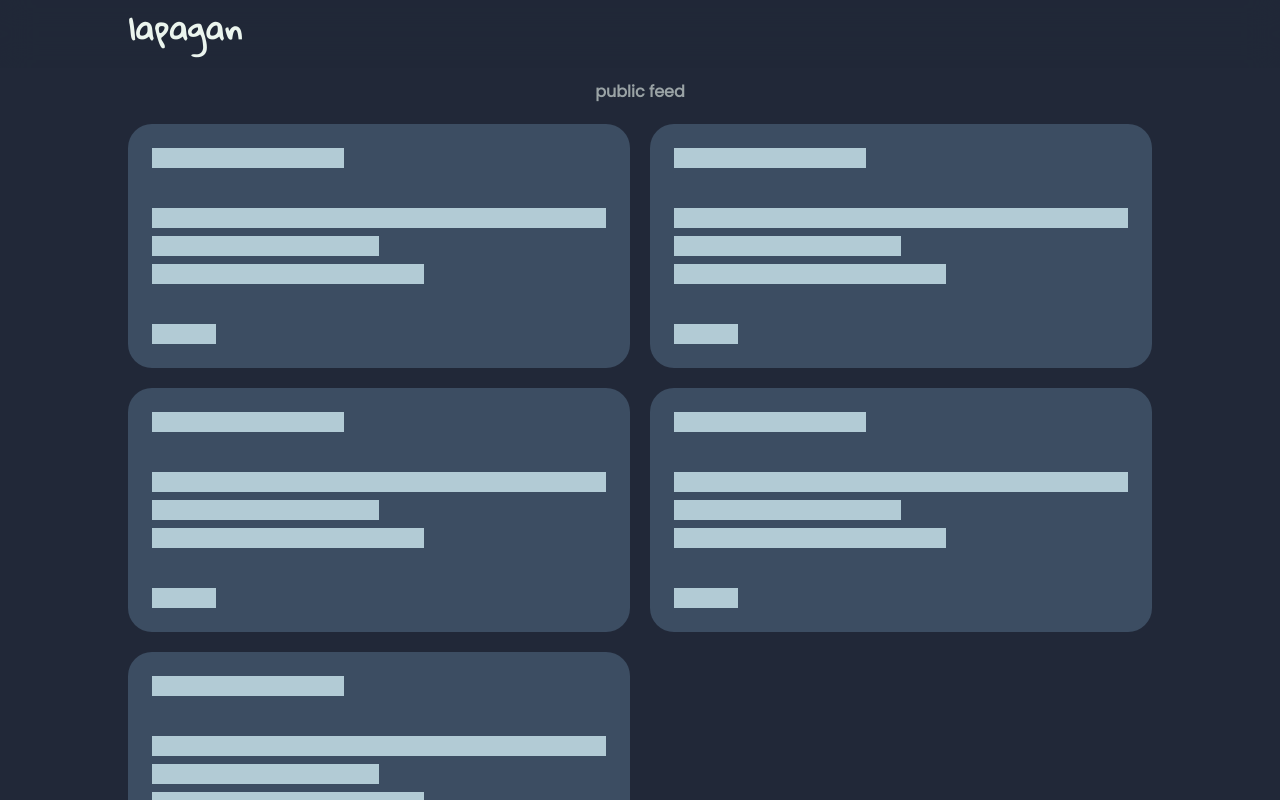
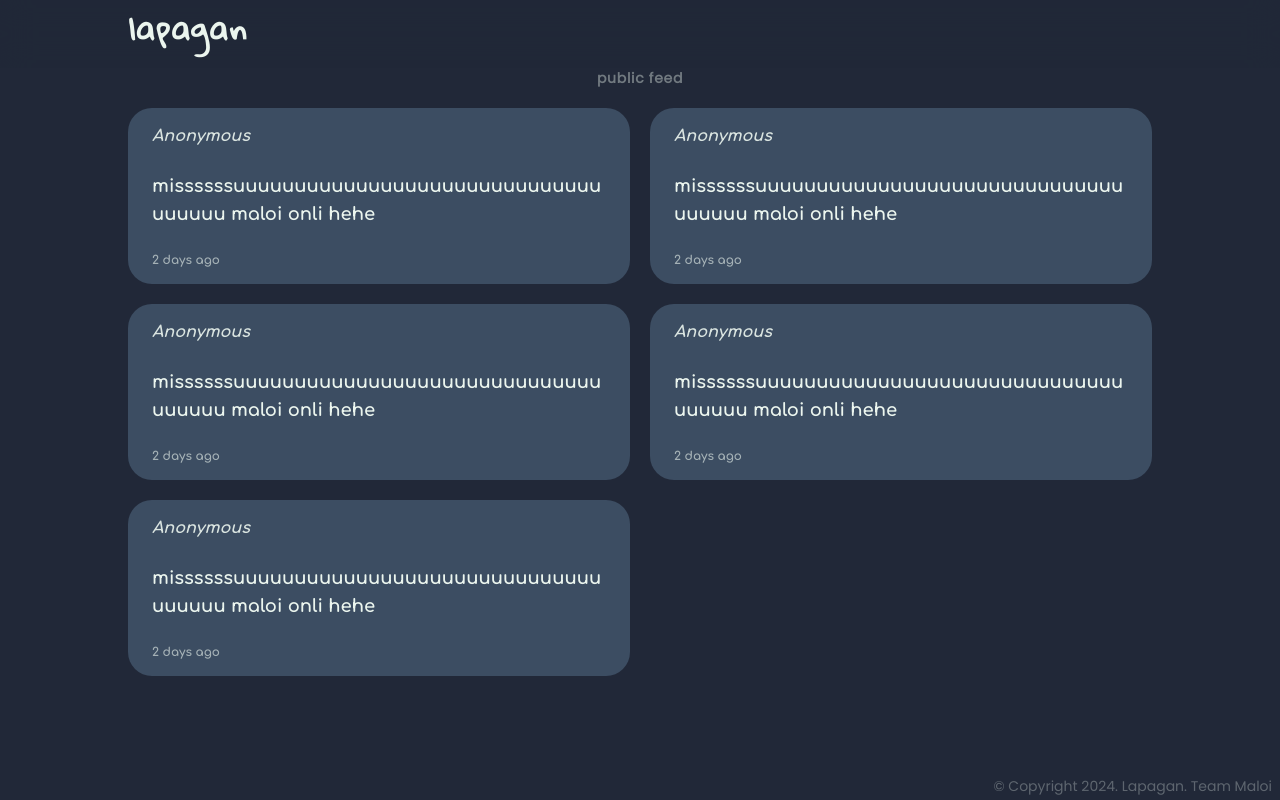
Before and after one commit to retsaeiouu/lapagan-web-app, a Next.js app: page /public-feed in a window 1280 px wide. Built offline with nearby package versions, Linux system fonts and the light colour scheme.

Commit message:
ui is life

```diff
--- a/src/app/page.tsx
+++ b/src/app/page.tsx
@@ -1,8 +1,10 @@
 import Link from "next/link";
+
+//  FIXME: scrolling is not smooth -_-
 
 export default function Home() {
   return (
-    <main className="h-screen w-screen overflow-auto flex flex-col justify-between max-sm:pt-16 pb-4 px-8 md:px-16 lg:px-32">
+    <main className="h-screen w-screen overflow-auto flex flex-col justify-between max-sm:pt-16 pb-2 md:pb-4 px-8 md:px-16 lg:px-32">
       <MainDisplay />
       <MainButtons />
     </main>
@@ -22,43 +24,43 @@ const MainDisplay = () => (
 );
 
 const MainButtons = () => (
-  <div className="max-sm:mt-16 grid lg:grid-cols-3 gap-4">
-    <button className="lg:col-span-2 rounded-3xl bg-custom_air flex flex-col items-center justify-center gap-6 p-6 transition-all ease-out hover:scale-[1.02] duration-300">
+  <div className="max-sm:mt-16 grid lg:grid-cols-3 gap-2 md:gap-4">
+    <button className="lg:col-span-2 rounded-3xl bg-custom_air flex flex-col items-center justify-center gap-3 md:gap-5 p-4 md:p-6 transition-all ease-out hover:scale-[1.02] duration-300">
       <Link href="/public-feed/create-anonymous-note">
-        <h3 className="font-comfortaa text-custom_raisin text-2xl font-bold">
+        <h3 className="font-comfortaa text-custom_raisin text-lg md:text-2xl font-bold">
           Post Anonymously
         </h3>
-        <h4 className="font-comfortaa text-custom_raisin/80 text-lg break-words text-center">
+        <h4 className="font-comfortaa text-custom_raisin/80 text-sm md:text-base break-words text-center">
           Create an anonymous post now!
         </h4>
       </Link>
     </button>
     <button
       disabled
-      className="cursor-not-allowed bg-custom_payne rounded-3xl flex flex-col items-center justify-center gap-6 p-6 transition-all ease-out duration-300"
+      className="cursor-not-allowed bg-custom_payne rounded-3xl flex flex-col items-center justify-center p-4 md:p-5 transition-all ease-out duration-300"
     >
-      <h3 className="opacity-30 font-comfortaa text-custom_mint/80 text-2xl font-bold">
+      <h3 className="opacity-30 font-comfortaa text-custom_mint/80 text-lg md:text-2xl font-bold">
         Accounts
       </h3>
-      <h4 className="font-comfortaa text-custom_mint/10 text-lg break-words text-center">
+      <h4 className="font-comfortaa text-custom_mint/10 text-sm md:text-base break-words text-center">
         Archived Notes, Like &amp; Comment interactivity, and more!
       </h4>
     </button>
-    <button className="lg:col-span-3 rounded-3xl flex flex-col items-center justify-center bg-custom_columbia/80 p-6 transition-all hover:scale-[1.02] ease-out duration-300">
+    <button className="lg:col-span-3 rounded-3xl flex flex-col items-center justify-center bg-custom_columbia/80 p-4 md:p-5 transition-all hover:scale-[1.02] ease-out duration-300">
       <Link href="/public-feed">
-        <h3 className="font-comfortaa text-custom_raisin text-2xl font-bold break-words">
+        <h3 className="font-comfortaa text-custom_raisin text-lg md:text-2xl font-bold break-words">
           Public Feed
         </h3>
-        <h4 className="font-comfortaa text-custom_raisin/80 text-lg break-words text-center">
+        <h4 className="font-comfortaa text-custom_raisin/80 text-sm md:text-base break-words text-center">
           Check out what others have shared!
         </h4>
       </Link>
     </button>
     <button
       disabled
-      className="cursor-not-allowed lg:col-span-3 rounded-3xl flex flex-col items-center justify-center bg-custom_raisin p-6 transition-all ease-out duration-300"
+      className="cursor-not-allowed lg:col-span-3 rounded-3xl flex flex-col items-center justify-center bg-custom_raisin p-4 md:p-5 transition-all ease-out duration-300"
     >
-      <h3 className="opacity-30 font-comfortaa text-custom_mint/80 text-2xl font-bold">
+      <h3 className="opacity-30 font-comfortaa text-custom_mint/80 text-lg md:text-2xl font-bold">
         What is lapagan?
       </h3>
     </button>
--- a/src/app/public-feed/layout.tsx
+++ b/src/app/public-feed/layout.tsx
@@ -1,17 +1,22 @@
 //  TODO:
-//    gui for public feed (where notes will be displayed)
 //    gui for creating anonymous notes
+//    setup neon db lesgoooooooo
+
+import Link from "next/link";
+
 //    set up db and finish the creating anonymous notes feature
 export default function Layout({ children }: { children: React.ReactNode }) {
   return (
     <div className="flex flex-col h-screen w-screen bg-custom_raisin overflow-auto">
-      <header className="bg-custom_raisin/80 backdrop-blur-lg sticky top-0 left-0 w-full z-1 flex flex-col justify-center py-2 md:py-4 px-8 md:px-16 lg:px-32">
-        <h1 className="translate-y-[-6px] text-custom_mint font-gloria font-bold text-xl md:text-3xl tracking-wide">
-          lapagan
-        </h1>
+      <header className="bg-custom_raisin/80 backdrop-blur-lg sticky top-0 left-0 w-full z-1 flex flex-col justify-center py-3 md:py-4 px-8 md:px-16 lg:px-32">
+        <Link href="/">
+          <h1 className="translate-y-[-6px] text-custom_mint font-gloria font-bold text-2xl md:text-3xl tracking-wider">
+            lapagan
+          </h1>
+        </Link>
       </header>
       <main className="px-8 md:px-16 lg:px-32">{children}</main>
-      <footer className="ml-auto py-1 mr-2">
+      <footer className="mt-auto ml-auto py-1 mr-2">
         <h6 className="text-xs md:text-sm text-custom_mint/30 font-poppins">
           &copy; Copyright 2024. Lapagan. Team Maloi
         </h6>
--- a/src/app/public-feed/page.tsx
+++ b/src/app/public-feed/page.tsx
@@ -1,10 +1,10 @@
 export default function Page() {
   return (
-    <div className="flex flex-col gap-5 pt-3">
-      <h3 className="text-xs md:text-base font-bold text-custom_mint/60 font-poppins self-center">
+    <div className="flex flex-col gap-5">
+      <h3 className="text-xs md:text-sm tracking-wider font-semibold text-custom_mint/40 font-poppins self-center">
         public feed
       </h3>
-      <div className="grid lg:grid-cols-2 gap-5">
+      <div className="grid lg:grid-cols-2 gap-5 justify-center">
         <NoteCard />
         <NoteCard />
         <NoteCard />
@@ -17,14 +17,16 @@ export default function Page() {
 
 function NoteCard() {
   return (
-    <div className="flex flex-col bg-custom_charcoal p-6 gap-10 rounded-3xl">
-      <div className="h-5 w-48 bg-custom_columbia" />
-      <div className="flex flex-col gap-2 w-full">
-        <div className="h-5 w-[100%] bg-custom_columbia" />
-        <div className="h-5 w-[50%] bg-custom_columbia" />
-        <div className="h-5 w-[60%] bg-custom_columbia" />
+    <div className="max-sm:w-[19rem] font-comfortaa flex flex-col bg-custom_charcoal px-6 py-4 gap-4 md:gap-6 rounded-3xl">
+      <h3 className="text-base italic text-custom_mint/90 font-bold">
+        Anonymous
+      </h3>
+      <div className="text-pretty break-words">
+        <p className="text-lg font-bold text-custom_mint">
+          missssssuuuuuuuuuuuuuuuuuuuuuuuuuuuuuuuuuuuu maloi onli hehe
+        </p>
       </div>
-      <div className="h-5 w-16 bg-custom_columbia" />
+      <h6 className="text-xs font-bold text-custom_mint/60">2 days ago</h6>
     </div>
   );
 }
```
